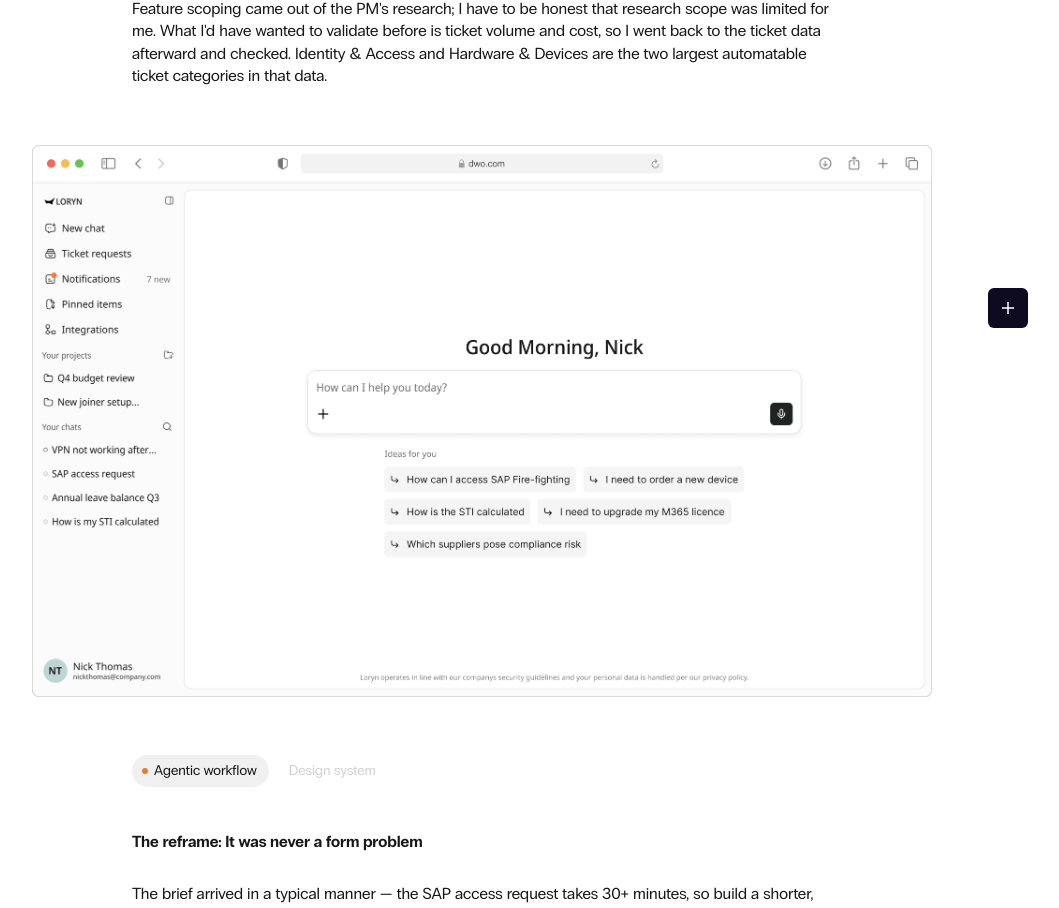
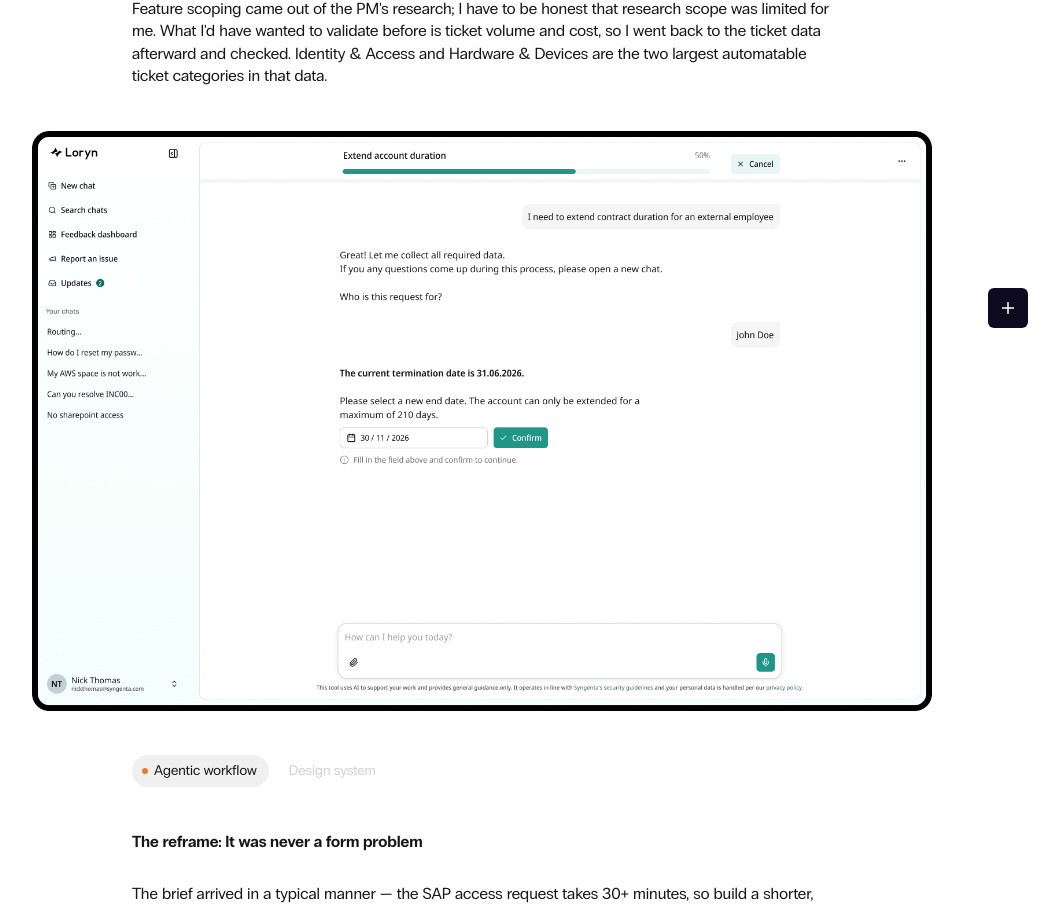
Before and after one commit to adykrni/Portfolio, a Next.js app: page /loryn in a window 1280 px wide. Shown: the part 432-1340 px from the top of the page, without its empty margins (158-1217 px from the left). Built offline with nearby package versions, Linux system fonts and the light colour scheme.

Commit message:
Reverted changes

```diff
--- a/src/app/loryn/page.tsx
+++ b/src/app/loryn/page.tsx
@@ -1,7 +1,26 @@
-import { CaseStudyImage } from "@/components/CaseStudyImage";
+import { ImageCarousel } from "@/components/ImageCarousel";
 import { FloatingCaseStudyNav } from "@/components/floating-nav/FloatingCaseStudyNav";
 import { BlockHeading, BlockBody } from "@/components/loryn-next/blocks";
 import { LorynStoryTabs } from "@/components/loryn-next/LorynStoryTabs";
+
+const lorynHeroScreens = [
+  {
+    src: "/images/Loryn-Screen-1.png",
+    alt: "Loryn AI chat — Microsoft 365 license upgrade flow with license type selection",
+  },
+  {
+    src: "/images/Loryn-Screen-2.png",
+    alt: "Loryn AI chat — extend external employee account duration with date picker",
+  },
+  {
+    src: "/images/Loryn-Screen-3.png",
+    alt: "Loryn AI chat — PC health diagnosis connecting to IT support agent",
+  },
+  {
+    src: "/images/Loryn-Screen-4.png",
+    alt: "Loryn AI chat — device diagnostics permission prompt for slow laptop",
+  },
+] as const;
 
 export default function LorynPage() {
   return (
@@ -40,12 +59,7 @@ export default function LorynPage() {
             </BlockBody>
           </div>
 
-          <CaseStudyImage
-            src="/images/loryn/Loryn-new.png"
-            alt="Loryn AI — product overview"
-            aspectRatio="3112/2004"
-            priority
-          />
+          <ImageCarousel images={[...lorynHeroScreens]} className="w-full" />
 
           <LorynStoryTabs />
         </div>
```
